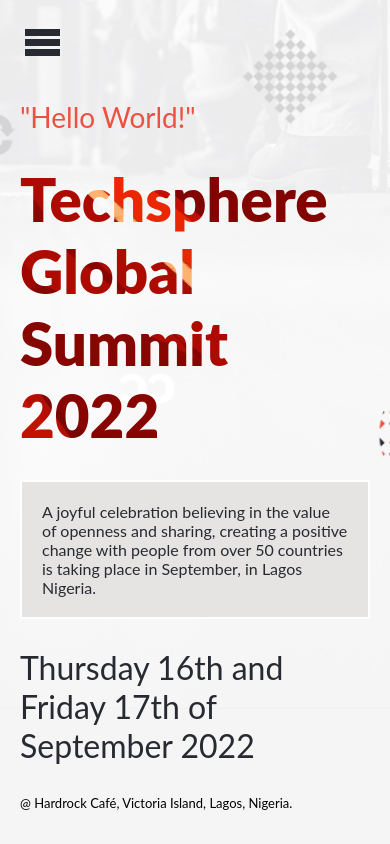
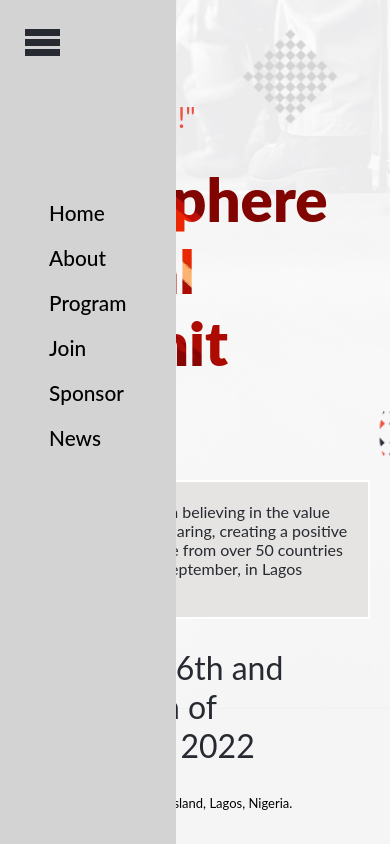
Before and after one commit to lorenzoworx/capstoneOne, a plain HTML site: page index.html in a window 390 px wide. Shown: the top 844 px of the page. Drawn offline with Linux system fonts and the light colour scheme; a web font is replaced by a local one.

Commit message:
Add mobile menu

```diff
--- a/CSS/about.css
+++ b/CSS/about.css
@@ -7,8 +7,6 @@
 body {
   font-family: 'lato', sans-serif;
 }
-
-
 
 .deskSection {
   display: none;
@@ -32,6 +30,7 @@ body {
   width: 50px;
   height: 41px;
   margin-left: 5px;
+  z-index: 20;
 }
 
 .rect {
@@ -158,7 +157,7 @@ body {
   opacity: 0.9;
 }
 
-.memoriesDiv1{
+.memoriesDiv1 {
   display: flex;
   flex-direction: column;
   gap: 20px;
@@ -201,21 +200,48 @@ body {
   margin-bottom: 25px;
 }
 
+.mobileMenu {
+  width: 45%;
+  background-color: #d3d3d3;
+  position: absolute;
+  top: 0;
+  height: 100vh;
+  z-index: 10;
+  padding: 200px 15%;
+}
+
+.menuContainer {
+  display: flex;
+  flex-direction: column;
+  align-items: center;
+  justify-content: start;
+  height: 100%;
+}
+
+.menuContainer a {
+  font-size: 1.3rem;
+  font-weight: 500;
+}
+
+.menuContainer li {
+  list-style: none;
+  margin-bottom: 20px;
+}
+
 @media screen and (min-width: 769px) {
-
-    .deskSection{
+  .deskSection {
     display: block;
   }
 
-    .aboutNav{
+  .aboutNav {
     display: none;
   }
 
-    .mobile{
+  .mobile {
     display: none;
   }
 
-    footer{
+  footer {
     background-color: #272a31;
     color: #d3d3d3;
   }
@@ -234,8 +260,13 @@ body {
     gap: 2rem;
   }
 
-    .topNavContainerUl > li{
+  .topNavContainerUl > li {
     list-style: none;
+  }
+
+  .topBarContainer a {
+    text-decoration: none;
+    color: #272a31;
   }
 
   .topNavContainerUl > li > a {
@@ -243,18 +274,13 @@ body {
     color: #d3d3d3;
   }
 
-    .topBarContainer{
+  .topBarContainer {
     display: flex;
-        padding: 0px 4vw;
+    padding: 0 4vw;
     align-self: center;
     justify-content: space-between;
     background-color: #fff;
     align-items: center;
-    }
-
-    .topBarContainer a {
-        text-decoration: none;
-        color: #272a31;
   }
 
   .topBarUl {
@@ -273,11 +299,15 @@ body {
     border: 2px solid #ec5242;
   }
 
-    .aboutIntroContainer{
+  .aboutIntroContainer {
     align-items: center;
   }
 
-    .memoriesDiv1{
+  .memoriesDiv1 {
     flex-direction: row;
   }
+
+  .mobileMenu {
+    display: none;
   }
+}
--- a/CSS/styles.css
+++ b/CSS/styles.css
@@ -12,7 +12,7 @@ body {
   display: none;
 }
 
-.deskAnchor{
+.deskAnchor {
   display: none;
 }
 
@@ -34,6 +34,7 @@ body {
   width: 50px;
   height: 41px;
   margin-left: 5px;
+  z-index: 20;
 }
 
 .rect {
@@ -187,6 +188,12 @@ body {
   color: #ec5242;
 }
 
+.logoContainer > hr {
+  border: 1px solid #ec5242;
+  width: 95px;
+  margin-top: -85px;
+}
+
 .speakerContainer > div > hr {
   width: 29px;
   border: 1px solid #e5e4e2;
@@ -216,12 +223,6 @@ body {
   justify-content: space-between;
 }
 
-  .logoContainer > hr {
-    border: 1px solid #ec5242;
-    width: 95px;
-    margin-top: -85px;
-  }
-
 .logo {
   display: flex;
   align-items: center;
@@ -239,21 +240,48 @@ body {
   font-weight: 900;
 }
 
+.mobileMenu {
+  width: 45%;
+  background-color: #d3d3d3;
+  position: absolute;
+  top: 0;
+  height: 100vh;
+  z-index: 10;
+  padding: 200px 15%;
+}
+
+.menuContainer {
+  display: flex;
+  flex-direction: column;
+  align-items: center;
+  justify-content: start;
+  height: 100%;
+}
+
+.menuContainer a {
+  font-size: 1.3rem;
+  font-weight: 500;
+}
+
+.menuContainer li {
+  list-style: none;
+  margin-bottom: 20px;
+}
+
 @media screen and (min-width: 769px) {
-
-    .deskSection{
+  .deskSection {
     display: block;
   }
 
-    .deskAnchor{
+  .deskAnchor {
     display: inline;
   }
 
-    .mobileNav{
+  .mobileNav {
     display: none;
   }
 
-    .mobile{
+  .mobile {
     display: none;
   }
 
@@ -308,8 +336,18 @@ body {
     gap: 2rem;
   }
 
-      .topNavContainerUl > li{
+  .topNavContainerUl > li {
     list-style: none;
+  }
+
+  .topBarContainer a {
+    text-decoration: none;
+    color: #272a31;
+  }
+
+  .mainProgramContainer > a {
+    color: #fff;
+    font-size: 1.5rem;
   }
 
   .topNavContainerUl > li > a {
@@ -317,18 +355,13 @@ body {
     color: #d3d3d3;
   }
 
-      .topBarContainer{
+  .topBarContainer {
     display: flex;
-          padding: 0px 4vw;
+    padding: 0 4vw;
     align-self: center;
     justify-content: space-between;
     background-color: #fff;
     align-items: center;
-      }
-
-      .topBarContainer a {
-          text-decoration: none;
-          color: #272a31;
   }
 
   .topBarUl {
@@ -365,13 +398,8 @@ body {
     gap: 10px;
   }
 
-      .mainProgramContainer{
+  .mainProgramContainer {
     height: 375px;
-      }
-
-      .mainProgramContainer > a {
-        color: #fff;
-        font-size: 1.5rem;
   }
 
   .fSpeakersContainer {
@@ -392,4 +420,8 @@ body {
     grid-template-columns: 45% 45%;
     row-gap: 20px;
   }
+
+  .mobileMenu {
+    display: none;
   }
+}
--- a/index.html
+++ b/index.html
@@ -11,6 +11,21 @@
 </head>
 <body>
     <main>
+        <section class="mobileMenu">
+            <div class="menuContainer">
+                <ul>
+                    <li> <a>Home</a> </li>
+                    <li> <a>About</a> </li>
+                    <li> <a>Program</a> </li>
+                    <li> <a>Join</a> </li>
+                    <li> <a>Sponsor</a> </li>
+                    <li> <a>News</a> </li>
+                     <!-- 5 times
+                    height 100%
+                    width 40% -->
+                </ul>
+            </div>
+        </section>
         <section class="deskSection">
             <div class="topNavContainer">
                 <ul class="topNavContainerUl">
```
Also changed, not shown: about.html (+16 -0 lines). Lines whose indentation alone changed are shown as unchanged.
